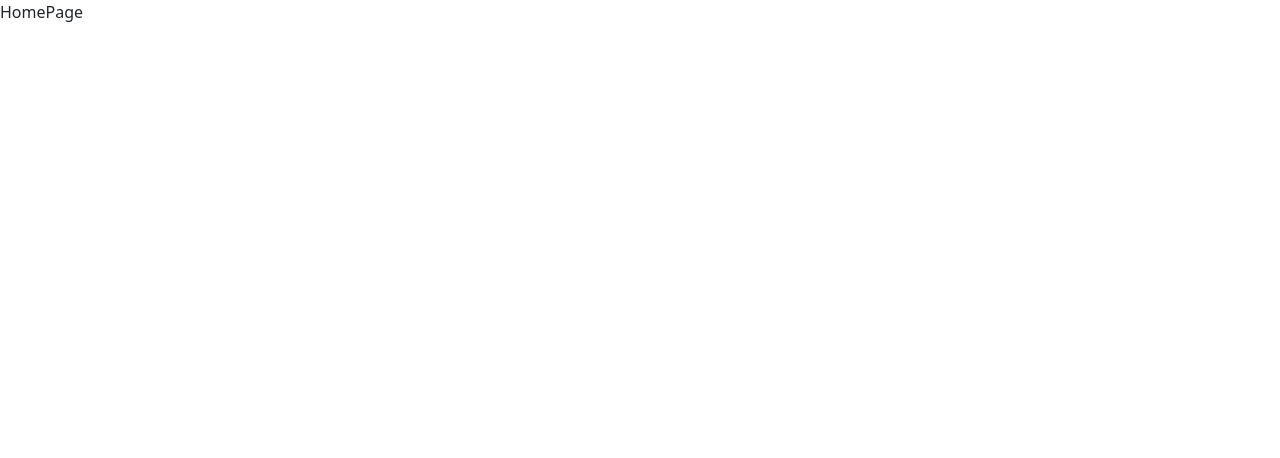
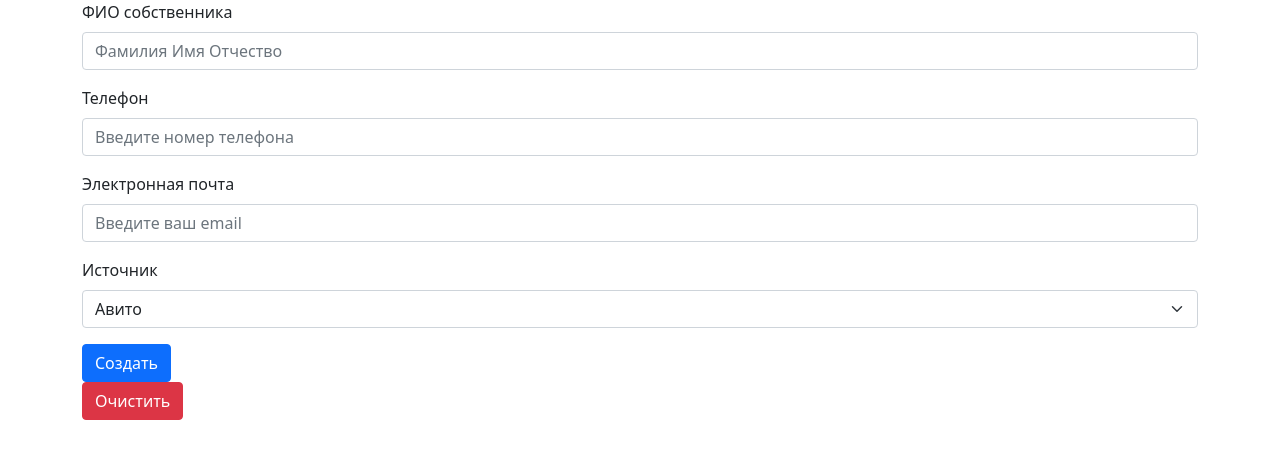
Before and after one commit to thebbstudio/realty.bbs, a React (Create React App) app in the folder public_html/client/: page / in a window 1280 px wide. Shown: the top 458 px of the page. Built offline with nearby package versions, Linux system fonts and the light colour scheme; the HTML template or start-up script is replaced by a standard one.

Commit message:
отрисовка inputText и select по модели

```diff
--- /dev/null
+++ b/public_html/client/src/HomePage/FormRealty/index.tsx
@@ -0,0 +1,53 @@
+import React from 'react';
+import { Button, Form } from 'react-bootstrap';
+import { model } from '..';
+import { IInputText, ISelect } from '../../models/FormElements';
+
+const FormRealty = () => (
+  <Form>
+    {model.map((formElement: any) => {
+      if (formElement.typeField === 'inputText') {
+        const inputText: IInputText = formElement;
+        return (
+          <Form.Group
+            className="mb-3"
+            controlId={inputText.name}
+            key={inputText.name}
+          >
+            <Form.Label>{inputText.label}</Form.Label>
+            <Form.Control
+              type={inputText.type}
+              placeholder={inputText.placeholder}
+              required={inputText.required === '1'}
+            />
+          </Form.Group>
+        );
+      } if (formElement.typeField === 'select') {
+        const select: ISelect = formElement;
+        return (
+          <Form.Group
+            className="mb-3"
+            controlId={select.name}
+            key={select.name}
+          >
+            <Form.Label>{select.label}</Form.Label>
+            <Form.Select>
+              {select.options.map((option) => (
+                <option value={option.value} key={option.value}>{option.label}</option>
+              ))}
+            </Form.Select>
+          </Form.Group>
+        );
+      }
+      return '';
+    })}
+    <div>
+      <Button>Создать</Button>
+    </div>
+    <div>
+      <Button type="reset" className="btn-danger">Очистить</Button>
+    </div>
+  </Form>
+);
+
+export default FormRealty;
--- a/public_html/client/src/HomePage/index.tsx
+++ b/public_html/client/src/HomePage/index.tsx
@@ -1,7 +1,48 @@
 import React from 'react';
+import FormRealty from './FormRealty';
+
+export const model = [
+  {
+    typeField: 'inputText',
+    type: 'text',
+    label: 'ФИО собственника',
+    name: 'fullNameOwner',
+    placeholder: 'Фамилия Имя Отчество',
+    required: '1',
+  },
+  {
+    typeField: 'inputText',
+    type: 'tel',
+    label: 'Телефон',
+    name: 'telOwner',
+    placeholder: 'Введите номер телефона',
+    required: '1',
+  },
+  {
+    typeField: 'inputText',
+    type: 'email',
+    label: 'Электронная почта',
+    name: 'emailOwner',
+    placeholder: 'Введите ваш email',
+    required: '1',
+  },
+  {
+    typeField: 'select',
+    label: 'Источник',
+    name: 'sourceOwner',
+    options: [
+      { value: 'Авито', label: 'Авито' },
+      { value: 'ЦИАН', label: 'ЦИАН' },
+      { value: 'Яндекс.Недвижимость', label: 'Яндекс.Недвижимость' },
+    ],
+    required: '1',
+  },
+];
 
 const HomePage = () => (
-  <div>HomePage</div>
+  <div className="container">
+    <FormRealty />
+  </div>
 );
 
 export default HomePage;
--- /dev/null
+++ b/public_html/client/src/models/FormElements/index.ts
@@ -0,0 +1,70 @@
+type numberBool = '1' | '0'
+
+//
+
+interface ISelectOptions {
+	value: string,
+	label: string
+}
+
+export interface ISelect {
+	typeField : 'select',
+	label: string
+	name: string,
+	options: ISelectOptions[]
+	required: numberBool
+}
+
+//
+
+export interface IInputText {
+  typeField : 'inputText',
+	type: 'text' | 'number' | 'tel' | 'email' | 'password',
+	label: string
+	name: string,
+	placeholder: string
+	required: numberBool
+}
+
+//
+
+export interface IInputCheck {
+	typeField : 'inputCheck',
+	type: 'checkbox' | 'radio',
+	label: string,
+	name: string,
+	options: string[],
+	required: numberBool
+}
+
+//
+
+export interface IInputDate {
+	typeField : 'inputCheck',
+	type: 'date' |'datetime',
+	label: string,
+	name: string,
+	required: numberBool
+}
+
+//
+
+export interface IInputFile {
+	typeField : 'inputFile',
+	type: 'file',
+	label: string,
+	name: string,
+	multiply: numberBool
+	required: numberBool
+}
+
+//
+
+export interface ITextarea {
+	typeField : 'textarea',
+	label: string,
+	name: string,
+	placeholder: string,
+	maxlength: number
+	required: numberBool
+}
```
Also changed, not shown: public_html/client/public/manifest.json, 1 other file (tests, documents, lock files or other folders).
